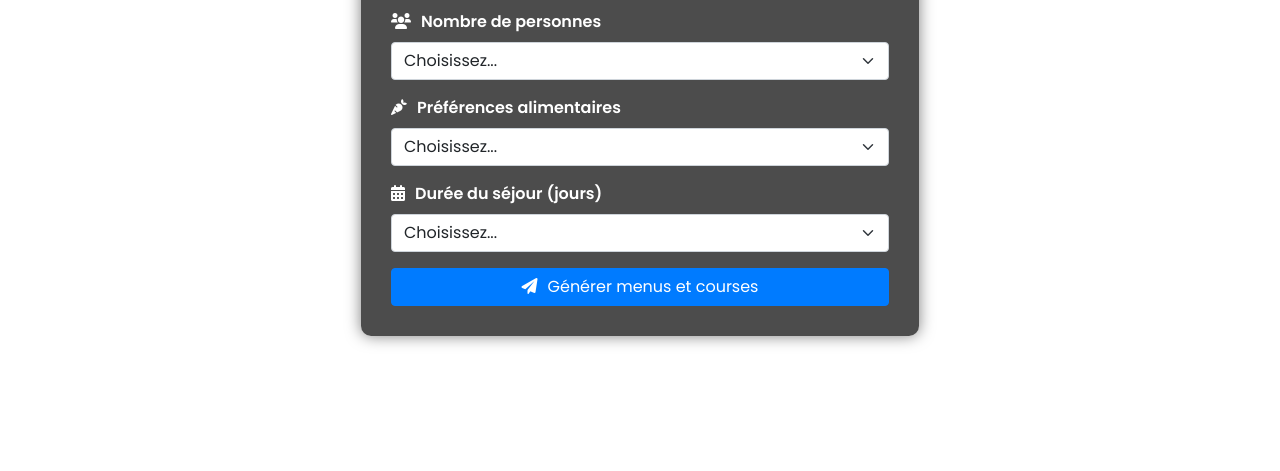
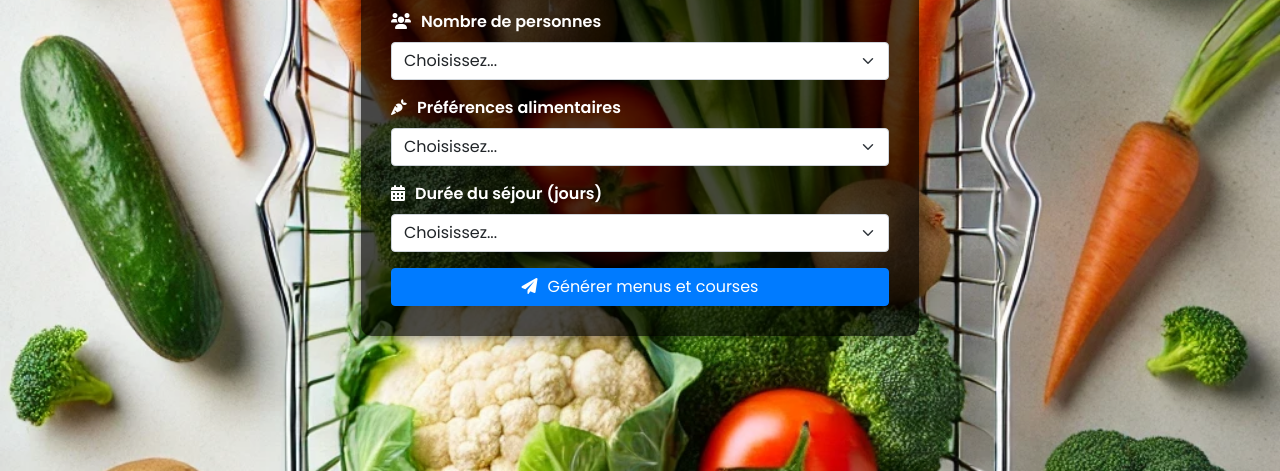
Before and after one commit to Hadrione/site-menu, a plain HTML site: page index.html in a window 1280 px wide. Shown: the part 329-800 px from the top of the page. Drawn offline with nearby package versions, Linux system fonts and the light colour scheme.

Commit message:
index.html

```diff
--- a/index.html
+++ b/index.html
@@ -17,7 +17,7 @@
     <!-- Styles CSS personnalisés -->
     <style>
         body {
-            background-image: url('background.png');
+            background-image: url('images/background.png'); /* Image hébergée dans le dossier images */
             background-size: cover;
             background-position: center;
             background-attachment: fixed;
```
